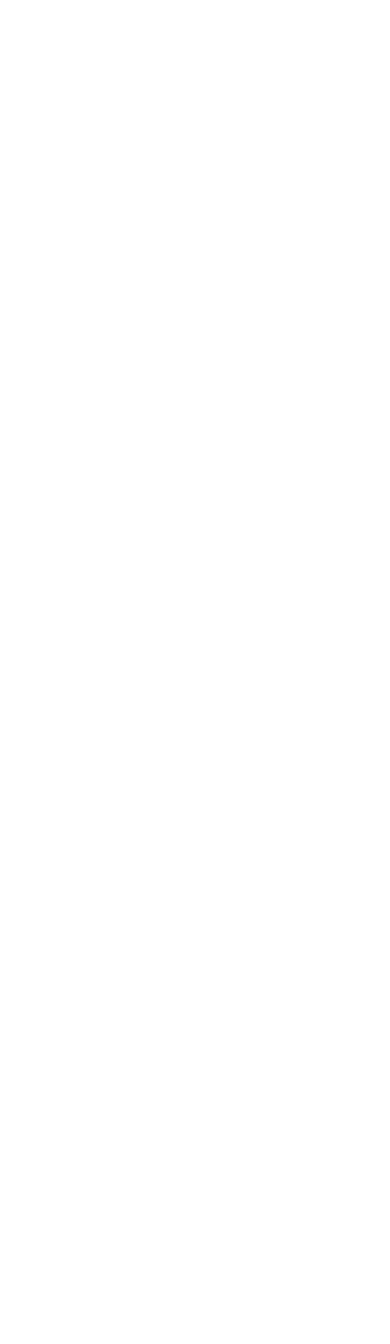
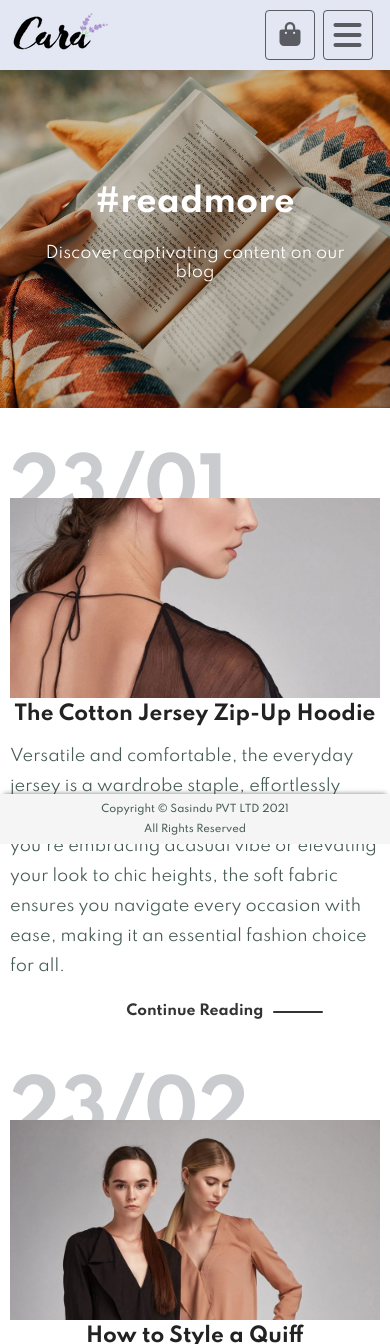
Before and after one commit to e19465/E-commerce-Website, a plain HTML site: page HTML/blog.html in a window 390 px wide. Shown: the top 1344 px of the page. Before the commit the page ends 844 px from the top, so only its background shows below. Drawn offline with Linux system fonts and the light colour scheme.

Commit message:
blog page added

```diff
--- a/CSS/style.css
+++ b/CSS/style.css
@@ -910,6 +910,78 @@ body {
     line-height: 30px;
 }
 
+/* ================================================================================= */
+/* || BLOG PAAGE ====================================================================*/
+/* ================================================================================= */
+
+#page-header.blog-header{
+    background-image: url('../img/banner/b19.jpg');
+}
+#blog{
+    padding: 150px 150px 0 150px;
+}
+
+#blog .blog-box{
+    display: flex;
+    flex-direction: row;
+    align-items: center;
+    width: 100%;
+    position: relative;
+    padding-bottom: 150px;
+}
+
+#blog .blog-img{
+    width: 50%;
+    margin-right: 40px;
+}
+
+#blog img{
+    width: 100%;
+    height: 300px;
+    object-fit: cover;
+}
+
+#blog .blog-details{
+    width: 50%;
+}
+#blog .blog-details p{
+    line-height: 30px;
+}
+
+#blog .blog-details a {
+    text-decoration: none;
+    font-size: 14px;
+    color: #333;
+    font-weight: 700;
+    position: relative;
+    transition: all 0.4s;
+}
+
+#blog .blog-details a::after{
+    content: "";
+    width: 50px;
+    height: 2px;
+    background-color: #333;
+    border-radius: 4px;
+    position: absolute;
+    top: 8px;
+    right: -60px;
+}
+
+#blog .blog-details a:hover::after,
+#blog .blog-details a:hover{
+    filter: brightness(2);
+}
+
+#blog .blog-box h1{
+    position: absolute;
+    top: -40px;
+    left: 0;
+    font-size: 70px;
+    font-weight: 700;
+    color: #c9cbce;
+    z-index: -5;
+}
 /* || MEDIA QUARIES RESPONSIVE DESIGN */
 
 
@@ -1176,4 +1248,34 @@ body {
         line-height: 30px;
     }
 
+    /* BLOG PAGE */
+    #blog{
+        padding: 90px 10px 10px 10px;
+    }
+
+    #blog .blog-box{
+        flex-direction: column;
+        align-items: center;
+        justify-content: center;
+        width: 100%;
+        padding-bottom: 100px;
+    }
+
+    #blog .blog-img{
+        width: 100%;
+        margin-right: 0px;
+    }
+
+    #blog img{
+        width: 100%;
+        height: 200px;
+    }
+
+    #blog .blog-details{
+        width: 100%;
+        text-align: center;
+    }
+    #blog .blog-details p{
+        text-align: left;
+    }
 }
--- a/HTML/blog.html
+++ b/HTML/blog.html
@@ -0,0 +1,171 @@
+<!DOCTYPE html>
+<html lang="en">
+  <head>
+    <meta charset="UTF-8" />
+    <meta name="viewport" content="width=device-width, initial-scale=1.0" />
+    <title>E-commerce website</title>
+    <link rel="stylesheet" href="../CSS/style.css" />
+    <script defer src="../Javascript/blog.js"></script>
+    <link
+      rel="stylesheet"
+      href="https://cdnjs.cloudflare.com/ajax/libs/font-awesome/6.4.2/css/all.min.css"
+    />
+    <link rel="icon" href="../ICON/favicon.ico" type="image/x-icon" />
+  </head>
+  <body>
+    <!-- HEADER SECTION -->
+    <section id="header">
+      <a href="#"><img src="../img/logo.png" alt="logo" class="logo" /></a>
+      <div>
+        <ul id="navbar">
+          <li class="close-btn-li"><i class="fa-solid fa-x"></i></li>
+          <li><a href="index.html">Home</a></li>
+          <li><a href="shop.html">Shop</a></li>
+          <li><a class="active" href="blog.html">Blog</a></li>
+          <li><a href="about.html">About</a></li>
+          <li><a href="contact.html">Contact</a></li>
+          <li class="lg-bag">
+            <a href="cart.html"><i class="fa-solid fa-bag-shopping"></i></a>
+          </li>
+        </ul>
+      </div>
+      <div class="menu-icon-con">
+        <span
+          ><a href="cart.html"><i class="fa-solid fa-bag-shopping"></i></a
+        ></span>
+        <button>
+          <span><i class="fa-solid fa-bars" id="menu-i"></i></span>
+        </button>
+      </div>
+    </section>
+
+    <!-- HERO SECTION -->
+    <section id="page-header" class="blog-header">
+      <h2>#readmore</h2>
+      <p>Discover captivating content on our blog</p>
+    </section>
+
+    <!-- BLOG SECTION -->
+    <section id="blog">
+      <div class="blog-box">
+        <div class="blog-img">
+          <img src="../img/blog/b1.jpg" alt="" />
+        </div>
+        <div class="blog-details">
+          <h4>The Cotton Jersey Zip-Up Hoodie</h4>
+          <p>
+            Versatile and comfortable, the everyday jersey is a wardrobe staple,
+            effortlessly blending style with comfort. Whether you're embracing a
+            casual vibe or elevating your look to chic heights, the soft fabric
+            ensures you navigate every occasion with ease, making it an
+            essential fashion choice for all.
+          </p>
+          <a href="#">Continue Reading</a>
+        </div>
+        <h1>13/01</h1>
+      </div>
+    </section>
+
+    <!-- PAGINATION SECTION -->
+    <section id="pagination" class="section-p1">
+      <a href="#">1</a>
+      <a href="#">2</a>
+      <a href="#"><i class="fa-solid fa-arrow-right-long"></i></a>
+    </section>
+
+    <!-- NEWSLETTERS SECTION -->
+    <section id="newsletter">
+      <div class="news-txt">
+        <h4>Sign up for News Letters</h4>
+        <p>
+          Get E-mail updates about our latest shop and
+          <span>special offers.</span>
+        </p>
+      </div>
+      <div class="form-container">
+        <form action="" class="real-form">
+          <input type="text" placeholder="Enter email..." required />
+          <button type="submit" class="normal">Sign Up</button>
+        </form>
+      </div>
+    </section>
+
+    <!-- FOOTER SECTION -->
+    <section id="footer-section" class="section-p1 section-m1">
+      <div class="col">
+        <img class="logo" src="../img/logo.png" alt="" />
+        <h4>Contact</h4>
+        <p class="p-under-logo">
+          <b>Address:</b> No 125, Maligawaththa Road, Colombo 7, Sri Lanka.
+        </p>
+        <p class="p-under-logo">
+          <b>Phone: </b><a href="tel:+94557881756">0557881756</a>
+        </p>
+        <p class="p-under-logo"><b>Hours: </b> 10.00 - 21.00 (Mon-Sat)</p>
+        <div class="follow">
+          <h4>Follow Us</h4>
+          <div class="icons">
+            <a href="#" title="go to our facebook page"
+              ><i class="fa-brands fa-facebook-f"></i
+            ></a>
+            <a href="#" title="go to our twitter page"
+              ><i class="fa-brands fa-twitter"></i
+            ></a>
+            <a href="#" title="go to our pinterest page"
+              ><i class="fa-brands fa-pinterest-p"></i
+            ></a>
+            <a href="#" title="go to our instagram page"
+              ><i class="fa-brands fa-instagram"></i
+            ></a>
+            <a href="#" title="go to our youtube channel"
+              ><i class="fa-brands fa-youtube"></i
+            ></a>
+          </div>
+        </div>
+      </div>
+
+      <div class="col">
+        <h4>About</h4>
+        <a href="#">About Us</a>
+        <a href="#">Delivery Information</a>
+        <a href="#">Privacy Policy</a>
+        <a href="#">Terms & Conditions</a>
+        <a href="#">Contact Us</a>
+      </div>
+
+      <div class="col">
+        <h4>My Account</h4>
+        <a href="#">Sign In</a>
+        <a href="#">View Cart</a>
+        <a href="#">My Wishlist</a>
+        <a href="#">Track My Order</a>
+        <a href="#">Help</a>
+      </div>
+
+      <div class="col install">
+        <h4>Install App</h4>
+        <p>From app store or google play</p>
+        <div class="row">
+          <img src="../img/pay/app.jpg" alt="" />
+          <img src="../img/pay/play.jpg" alt="" />
+        </div>
+        <p>Secured Payment Gateways</p>
+        <img src="../img/pay/pay.png" alt="" />
+      </div>
+    </section>
+
+    <!-- BACK TO TOP BTN -->
+    <div class="back-top-icon" title="back to top">
+      <a href="#"><i class="fa-solid fa-up-long" id="back-top"></i></a>
+    </div>
+
+    <!-- FOOTER OF THE PAGE -->
+    <footer id="footOfPage" class="footer">
+      <p class="foot">
+        Copyright &copy; Sasindu PVT LTD <span class="date">2021</span>
+      </p>
+      <p class="foot">All Rights Reserved</p>
+    </footer>
+    <!--  -->
+  </body>
+</html>
--- /dev/null
+++ b/Javascript/blog.js
@@ -0,0 +1,79 @@
+const blogSection = document.getElementById("blog");
+
+const blogsArray = [
+  {
+    id: 1,
+    img: "../img/blog/b1.jpg",
+    h4: "The Cotton Jersey Zip-Up Hoodie",
+    p: "Versatile and comfortable, the everyday jersey is a wardrobe staple, effortlessly blending style with comfort. Whether you're embracing acasual vibe or elevating your look to chic heights, the soft fabric ensures you navigate every occasion with ease, making it an essential fashion choice for all.",
+    h1: "23/01",
+  },
+  {
+    id: 2,
+    img: "../img/blog/b2.jpg",
+    h4: "How to Style a Quiff",
+    p: "Versatile and comfortable, the everyday jersey is a wardrobe staple, effortlessly blending style with comfort. Whether you're embracing acasual vibe or elevating your look to chic heights, the soft fabric ensures you navigate every occasion with ease, making it an essential fashion choice for all.",
+    h1: "23/02",
+  },
+  {
+    id: 3,
+    img: "../img/blog/b3.jpg",
+    h4: "Must have Skater Girl items",
+    p: "Versatile and comfortable, the everyday jersey is a wardrobe staple, effortlessly blending style with comfort. Whether you're embracing acasual vibe or elevating your look to chic heights, the soft fabric ensures you navigate every occasion with ease, making it an essential fashion choice for all.",
+    h1: "33/03",
+  },
+  {
+    id: 4,
+    img: "../img/blog/b4.jpg",
+    h4: "Runway Inspired Trends",
+    p: "Versatile and comfortable, the everyday jersey is a wardrobe staple, effortlessly blending style with comfort. Whether you're embracing acasual vibe or elevating your look to chic heights, the soft fabric ensures you navigate every occasion with ease, making it an essential fashion choice for all.",
+    h1: "23/04",
+  },
+  {
+    id: 5,
+    img: "../img/blog/b5.jpg",
+    h4: "AW20 Men's wear Trends",
+    p: "Versatile and comfortable, the everyday jersey is a wardrobe staple, effortlessly blending style with comfort. Whether you're embracing acasual vibe or elevating your look to chic heights, the soft fabric ensures you navigate every occasion with ease, making it an essential fashion choice for all.",
+    h1: "23/05",
+  },
+  {
+    id: 6,
+    img: "../img/blog/b6.jpg",
+    h4: "All stylish Baby items",
+    p: "Versatile and comfortable, the everyday jersey is a wardrobe staple, effortlessly blending style with comfort. Whether you're embracing acasual vibe or elevating your look to chic heights, the soft fabric ensures you navigate every occasion with ease, making it an essential fashion choice for all.",
+    h1: "23/06",
+  },
+  {
+    id: 7,
+    img: "../img/blog/b7.jpg",
+    h4: "Levis Men's Trends",
+    p: "Versatile and comfortable, the everyday jersey is a wardrobe staple, effortlessly blending style with comfort. Whether you're embracing acasual vibe or elevating your look to chic heights, the soft fabric ensures you navigate every occasion with ease, making it an essential fashion choice for all.",
+    h1: "23/07",
+  },
+];
+
+window.addEventListener("DOMContentLoaded", () => {
+  addBlogItems(blogsArray);
+});
+
+// function to dynaically add blog items to web page
+function addBlogItems(blogsArray) {
+  let menuItems = blogsArray
+    .map((item) => {
+      return `
+        <div class="blog-box">
+            <div class="blog-img">
+                <img src="${item.img}" alt="" />
+            </div>
+            <div class="blog-details">
+                <h4>${item.h4}</h4>
+                <p>${item.p}</p>
+                <a href="#">Continue Reading</a>
+            </div>
+            <h1>${item.h1}</h1>
+        </div>
+        `;
+    })
+    .join("");
+  blogSection.innerHTML = menuItems;
+}
```
